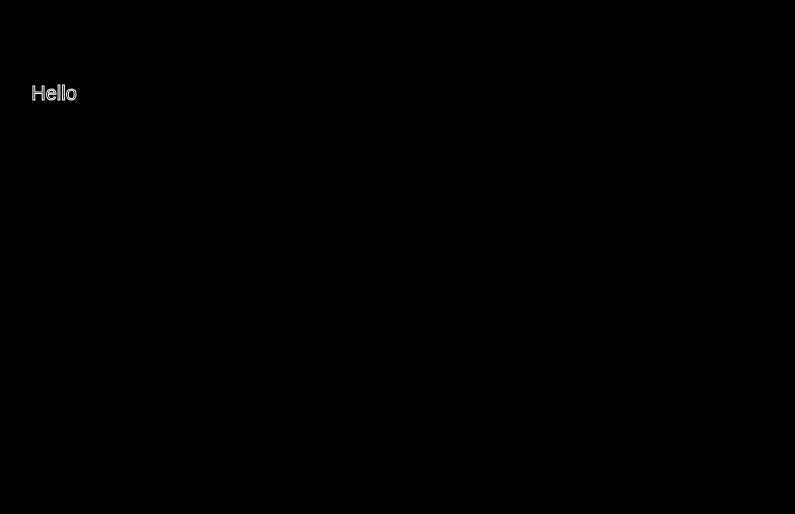
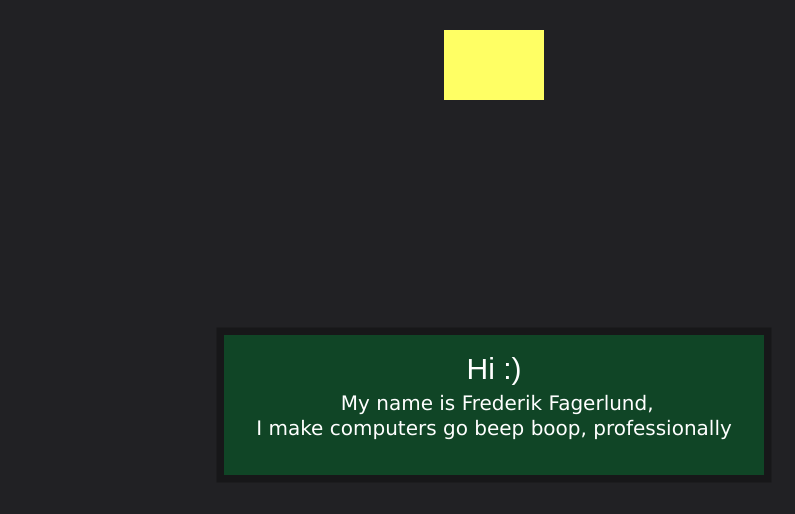
Before and after one commit to Fairgrove/art, a plain HTML site: page index.html in a window 1280 px wide. Shown: the whole page, without its empty margins (146-941 px from the left). Drawn offline with Linux system fonts and the light colour scheme.

Commit message:
Layout is starting to look like something

```diff
--- a/index.html
+++ b/index.html
@@ -19,7 +19,7 @@
         <canvas id="text"></canvas>
     </div>
 
-    <script type="module" src="src/main.mjs"></script>
+    <script src="src/main.js"></script>
 </body>
 
 </html>
--- /dev/null
+++ b/src/main.js
@@ -0,0 +1,103 @@
+const width = window.innerWidth;
+const height = window.innerHeight;
+const menu = 1
+
+// MAIN
+const canvas = document.querySelector('#canvas');
+canvas.width = window.innerWidth;
+canvas.height = window.innerHeight;
+const ctx = canvas.getContext('2d');
+ctx.filter = 'blur(0px)'
+
+function textLayer(){
+    const box = {
+        topLeft: (width/2)-270, //-half width
+        bottomLeft: (height/2)-65, //-half height
+        topRight: 540, //width
+        bottomRight: 140, //height
+        shadowOffset: 15,
+    }
+
+    ctx.beginPath();
+    ctx.rect(
+        box.topLeft,
+        box.bottomLeft,
+        box.topRight,
+        box.bottomRight);
+    ctx.fillStyle = 'rgba(0,255,100,0.3)'
+    ctx.fill();
+
+    ctx.beginPath();
+    //ctx.rect((width/2)-275, (height/2)-50, 550, 100);
+    ctx.rect(
+        box.topLeft-box.shadowOffset*cursor.mappedX,
+        box.bottomLeft-box.shadowOffset*cursor.mappedY,
+        box.topRight+box.shadowOffset,
+        box.bottomRight+box.shadowOffset)
+    ctx.fillStyle = 'rgba(0,0,0,0.3)'
+    ctx.fill();
+
+    ctx.fillStyle  = 'white';
+    ctx.textAlign = "center"
+    ctx.lineWidth = 1;
+    ctx.font = '30px arial';
+    ctx.fillText('Hi :)', width/2, height/2-21);
+
+    ctx.fillStyle  = 'white';
+    ctx.textAlign = "center"
+    ctx.lineWidth = 1;
+    ctx.font = '20px verdana';
+    ctx.fillText(' My name is Frederik Fagerlund,', width/2, height/2 +10);
+    ctx.fillText('I make computers go beep boop, professionally', width/2, height/2+35 );
+
+}
+
+function menuLayer(){
+
+    const box = {
+        topLeft: (width/2)-50,
+        bottomLeft: 30,
+        topRight: 100,
+        bottomRight: 70,
+        spacing: 10
+    }
+
+    for(var i = -1; i < 1; i++){
+        ctx.beginPath();
+        ctx.rect(
+            box.topLeft,
+            box.bottomLeft,
+            box.topRight,
+            box.bottomRight);
+        ctx.fillStyle = 'rgba(255,255,100,1)'
+        ctx.fill();
+    }
+}
+
+function background(){
+    ctx.fillStyle = 'rgba(33, 33, 36, 1)';
+    ctx.fillRect(0,0,width,height);
+}
+
+const cursor = {
+    x: width / 2,
+    y: height / 2,
+    mappedX: 0.5,
+    mappedY: 0.5,
+}
+
+background()
+menuLayer()
+textLayer()
+
+window.addEventListener("mousemove", (e) => {
+    cursor.x = e.clientX;
+    cursor.y = e.clientY;
+
+    cursor.mappedX = ((cursor.x - width)/width)+1
+    cursor.mappedY = ((cursor.y - height)/height)+1
+
+    background()
+    menuLayer()
+    textLayer()
+})
--- a/src/main.mjs
+++ /dev/null
@@ -1,34 +0,0 @@
-const width = window.innerWidth;
-const height = window.innerHeight;
-
-//import * as myModule from './test.js';
-
-const bckCanvas = document.querySelector("#background");
-bckCanvas.width = window.innerWidth;
-bckCanvas.height = window.innerHeight;
-const bckCtx = bckCanvas.getContext('2d');
-
-bckCtx.fillStyle = 'rgb(0, 0, 0)';
-bckCtx.fillRect(0,0,width,height);
-
-// MAIN
-const canvas = document.querySelector('#canvas');
-canvas.width = window.innerWidth;
-canvas.height = window.innerHeight;
-const ctx = canvas.getContext('2d');
-ctx.filter = 'blur(0px)'
-
-// TEXT
-const textCanvas = document.querySelector("#text");
-textCanvas.width = window.innerWidth;
-textCanvas.height = window.innerHeight;
-const textCtx = textCanvas.getContext('2d');
-
-import { hello } from './test3.mjs';
-let val = hello();  // val is "Hello";
-
-ctx.strokeStyle = 'white';
-ctx.lineWidth = 1;
-ctx.font = '20px arial';
-ctx.textAlign = "center";
-ctx.strokeText(hello(), 200, 100);
--- a/src/test3.mjs
+++ /dev/null
@@ -1,4 +0,0 @@
-export function hello() {
-  return "Hello";
-}
-//export const message = 'adfælgkfdg'
```
Also changed, not shown: src/canvas.js (deleted, +0 -15 lines), src/followCursor.js (added, +39 -0 lines), src/functions.js (added, +26 -0 lines), src/modules/gravity.js (renamed from src/gravity.js, +0 -59 lines), src/test2.js (deleted, +0 -47 lines), src/modules/redLightning.js (renamed from src/redLightning.js).
